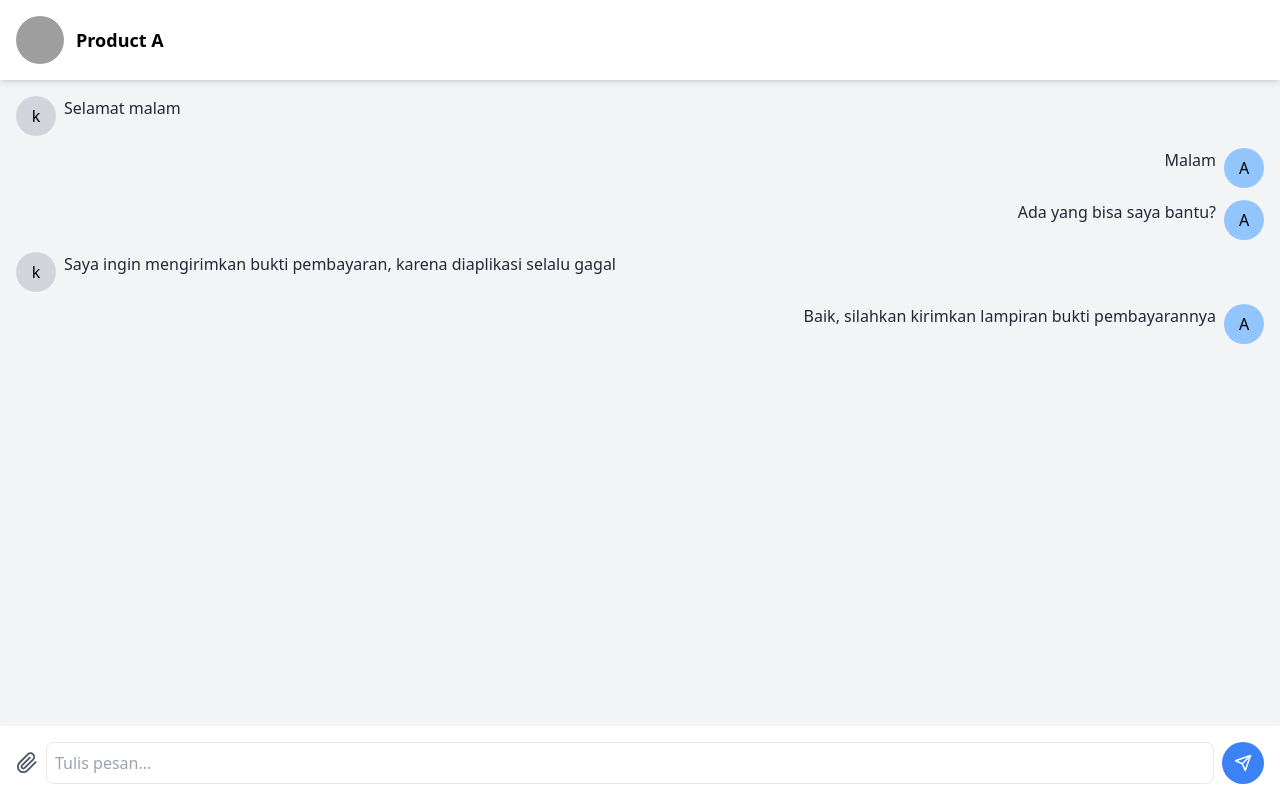
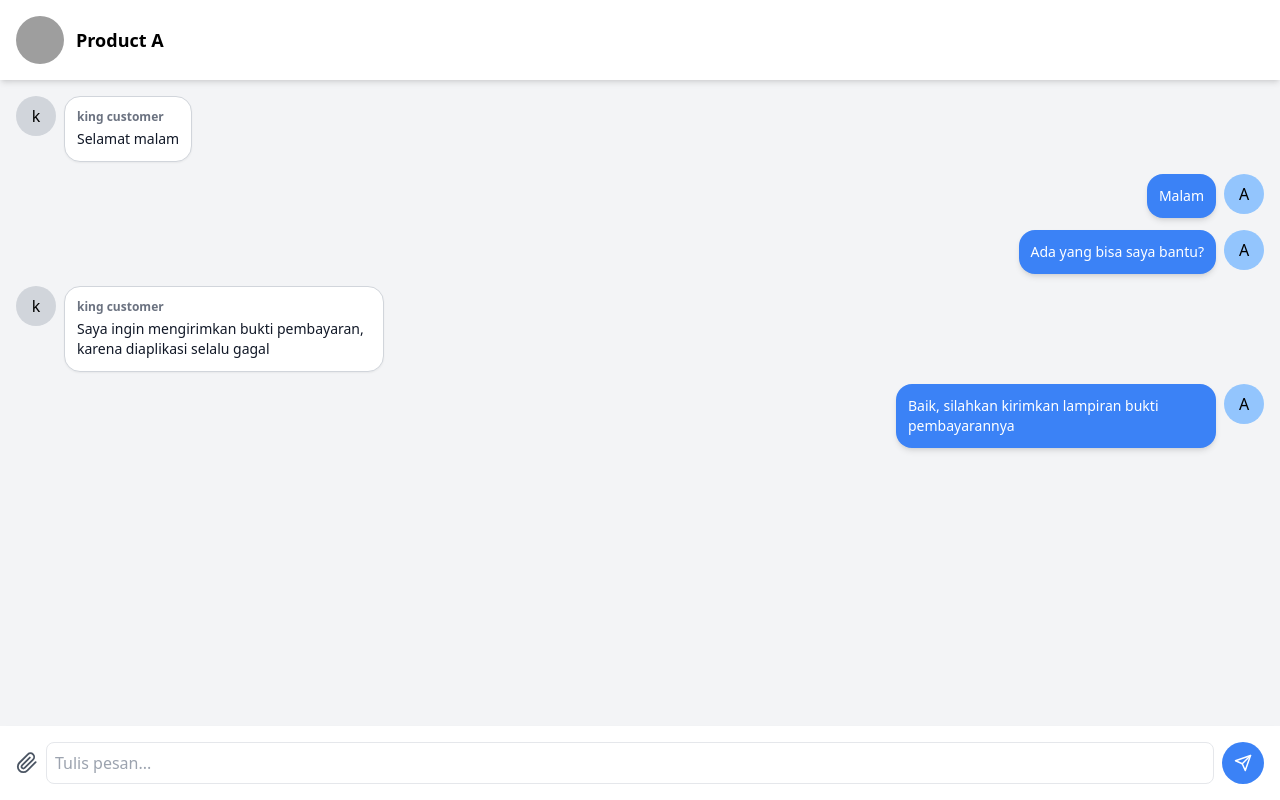
Before and after one commit to ilhamust/chat-app-react, a React (Create React App) app: page / in a window 1280 px wide. Built offline with nearby package versions, Linux system fonts and the light colour scheme; grey boxes are pictures that could not be loaded.

Commit message:
styleBubbleChat

```diff
--- a/src/components/MessageItem.jsx
+++ b/src/components/MessageItem.jsx
@@ -8,16 +8,36 @@ export default function MessageItem({ message, participants }) {
 
  return (
   <div className={`flex items-start mb-2 ${isSender ? "justify-end" : "justify-start"}`}>
-      {/* Avatar ditampilkan hanya untuk lawan bicara */}
+
+    {/* Avatar untuk lawan bicara */}
     {!isSender && (
       <div className="w-10 h-10 rounded-full bg-gray-300 flex items-center justify-center mr-2">
         {sender?.name?.[0]}
       </div>
     )}
 
-      {/* Bubble Chat */}
+    {/* Bubble Wrapper */}
+{/* Bubble Wrapper */}
+<div
+  className={`${
+    message.type === "text"
+      ? `p-3 rounded-2xl max-w-xs ${
+          isSender
+            ? "bg-blue-500 text-white shadow-md"
+            : "bg-white text-gray-900 border border-gray-300 shadow-sm"
+        }`
+      : "max-w-xs" // <-- media tanpa border dan background
+  }`}
+>
+
+      {/* Jika kamu ingin nama pengirim untuk lawan bicara */}
+      {!isSender && (
+        <p className="text-xs font-semibold mb-1 text-gray-500">{sender?.name}</p>
+      )}
+
+      {/* Konten Pesan */}
       {message.type === "text" && (
-  <p className="text-gray-800">{message.message}</p>
+        <p className="text-sm">{message.message}</p>
       )}
 
       {message.type === "image" && (
@@ -41,14 +61,17 @@ export default function MessageItem({ message, participants }) {
         <a
           href={message.message}
           download={message.fileName}
-    className="underline text-blue-500 text-sm"
+          className="flex items-center space-x-2 p-2 bg-gray-200 rounded-lg hover:bg-gray-300 transition"
         >
+          <span className="text-red-500 text-xl">📄</span>
+          <span className="text-sm font-medium text-gray-700 truncate max-w-[150px]">
             {message.fileName}
+          </span>
         </a>
       )}
+    </div>
 
-
-      {/* Avatar untuk pesan kita sendiri (optional, bisa dihapus) */}
+    {/* Avatar untuk pesan kita sendiri (optional) */}
     {isSender && (
       <div className="w-10 h-10 rounded-full bg-blue-300 flex items-center justify-center ml-2">
         {sender?.name?.[0]}
@@ -56,4 +79,5 @@ export default function MessageItem({ message, participants }) {
     )}
   </div>
 );
+
 }
```
Lines whose indentation alone changed are shown as unchanged.
